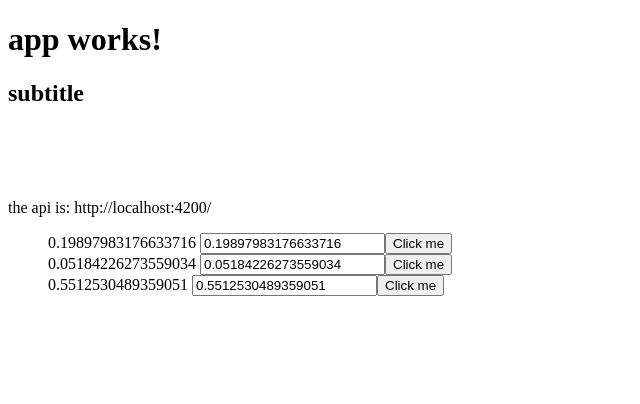
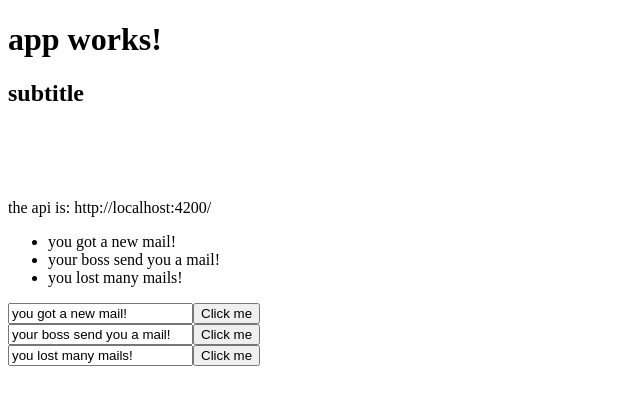
Before and after one commit to kpse/ng2-tour, an Angular app: page / in a window 1280 px wide. Shown: the top 404 px of the page, without its empty margins (0-640 px from the left). Built offline with nearby package versions, Linux system fonts and the light colour scheme.

Commit message:
use eventEmitter

```diff
--- a/src/app/app.component.html
+++ b/src/app/app.component.html
@@ -12,8 +12,14 @@
   the api is: {{api}}
 
   <ul>
-    <app-simple-form *ngFor="let message of mail.messages"
-    [message]="message">
-    </app-simple-form>
+    <li *ngFor="let message of mail.messages">{{message.text}}</li>
   </ul>
+
+
+  <app-simple-form *ngFor="let message of mail.messages"
+                   [message]="message.text"
+                   (update)="onUpdate(message.id, $event.text)"
+  >
+  </app-simple-form>
+
 </div>
--- a/src/app/app.component.ts
+++ b/src/app/app.component.ts
@@ -1,5 +1,6 @@
 import {Component, Inject} from '@angular/core';
 import {MailService} from "./mail.service";
+import {cpus} from "os";
 
 @Component({
   selector: 'app-root',
@@ -12,4 +13,9 @@
     @Inject('mail') private mail,
     @Inject('api') private api
   ) {}
+
+  onUpdate(id, text) {
+    console.log('onUpdate', id, text);
+    this.mail.update(id, text)
+  }
 }
--- a/src/app/mail.service.ts
+++ b/src/app/mail.service.ts
@@ -3,9 +3,15 @@
 @Injectable()
 export class MailService {
 
-  messages = ['you got a new mail!',
-    'your boss send you a mail!',
-    'you lost many mails!']
+  messages = [
+    {id: 0, text: 'you got a new mail!'},
+    {id: 1, text: 'your boss send you a mail!'},
+    {id: 2, text: 'you lost many mails!'}
+  ];
+
+  update(id, text) {
+    this.messages = this.messages.map(m => m.id === id ? {id, text} : m)
+  }
 
   constructor() {
   }
--- a/src/app/simple-form/simple-form.component.ts
+++ b/src/app/simple-form/simple-form.component.ts
@@ -1,11 +1,10 @@
-import {Component, OnInit, Input} from "@angular/core";
+import {Component, OnInit, Input, Output, EventEmitter} from "@angular/core";
 
 @Component({
   selector: 'app-simple-form',
   template: `<div>
-  {{message}}
     <input #myInput type="text" [(ngModel)]="message">
-    <button (click)="onClick($event, myInput.value)">Click me</button>
+    <button (click)="update.emit({text:message})">Click me</button>
 </div>`,
   styles: []
 })
@@ -13,13 +12,9 @@
 
   @Input() message;
 
-  onClick(event, value) {
-    console.log('clicked event:', event);
-    console.log('clicked:', value);
-  }
+  @Output() update = new EventEmitter();
 
   constructor() {
-    setInterval(()=> this.message = Math.random().toString(), 500)
   }
 
   ngOnInit() {
```
